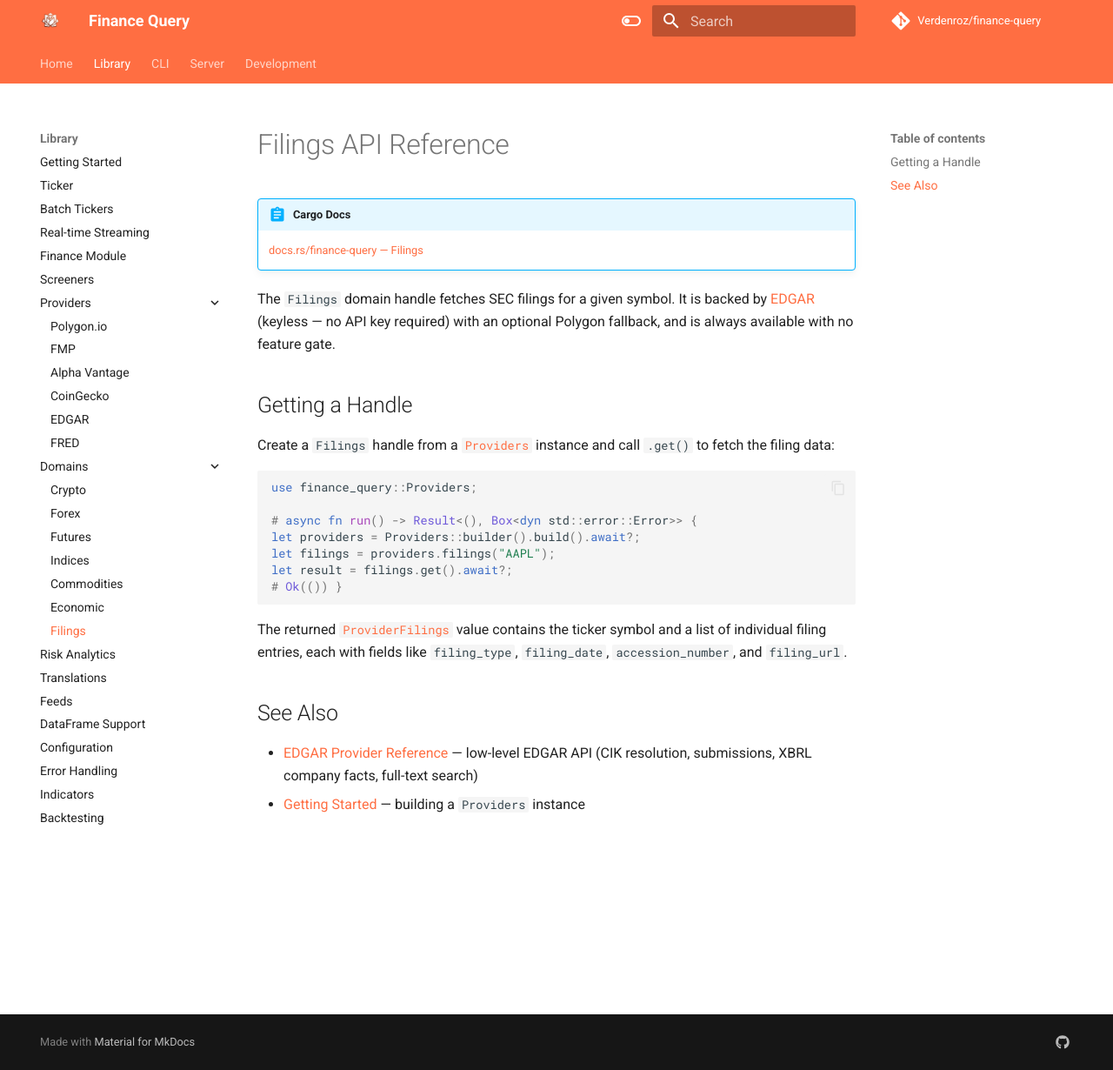
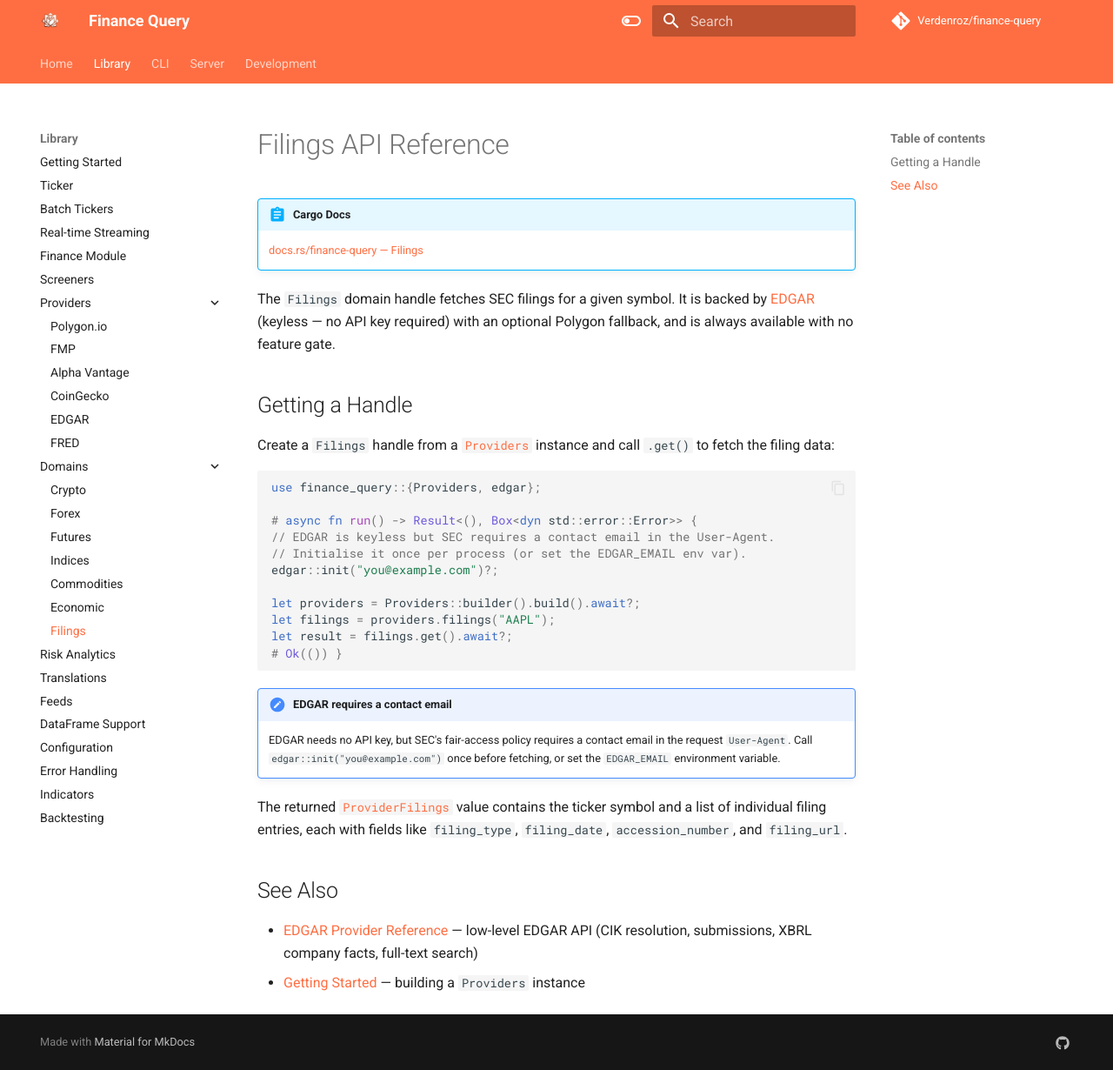
Before and after one commit to Verdenroz/finance-query, an MkDocs documentation site: the page built from docs/library/filings.md, in a window 1280 px wide and 1230 px high. Shown: the whole window at 87% size. Built offline with MkDocs 1.6.1 and Material for MkDocs 9.7.7, drawn with Linux system fonts in a browser that asks for light colours; comment, search, counter and statistics services are not loaded.

Commit message:
test(docs): init EDGAR in filings doc-test for keyless CI
filings.get() routes to the auto-injected EDGAR provider, which requires
a contact email for SEC's User-Agent. CI's ignored-network run sets no
EDGAR_EMAIL, so the call returned InvalidParameter and the .unwrap()
panicked. Init EDGAR with a contact email (matching the doc_edgar.rs
pattern); SEC EDGAR is keyless so the test then runs over the network.
Document the email requirement in filings.md.

````diff
--- a/docs/library/filings.md
+++ b/docs/library/filings.md
@@ -10,14 +10,23 @@ The `Filings` domain handle fetches SEC filings for a given symbol. It is backed
 Create a `Filings` handle from a [`Providers`](getting-started.md) instance and call `.get()` to fetch the filing data:
 
 ```rust
-use finance_query::Providers;
+use finance_query::{Providers, edgar};
 
 # async fn run() -> Result<(), Box<dyn std::error::Error>> {
+// EDGAR is keyless but SEC requires a contact email in the User-Agent.
+// Initialise it once per process (or set the EDGAR_EMAIL env var).
+edgar::init("you@example.com")?;
+
 let providers = Providers::builder().build().await?;
 let filings = providers.filings("AAPL");
 let result = filings.get().await?;
 # Ok(()) }
 ```
+
+!!! note "EDGAR requires a contact email"
+    EDGAR needs no API key, but SEC's fair-access policy requires a contact email
+    in the request `User-Agent`. Call `edgar::init("you@example.com")` once before
+    fetching, or set the `EDGAR_EMAIL` environment variable.
 
 The returned [`ProviderFilings`](https://docs.rs/finance-query/latest/finance_query/models/filings/struct.ProviderFilings.html) value contains the ticker symbol and a list of individual filing entries, each with fields like `filing_type`, `filing_date`, `accession_number`, and `filing_url`.
 
````
Also changed, not shown: 1 other file.
